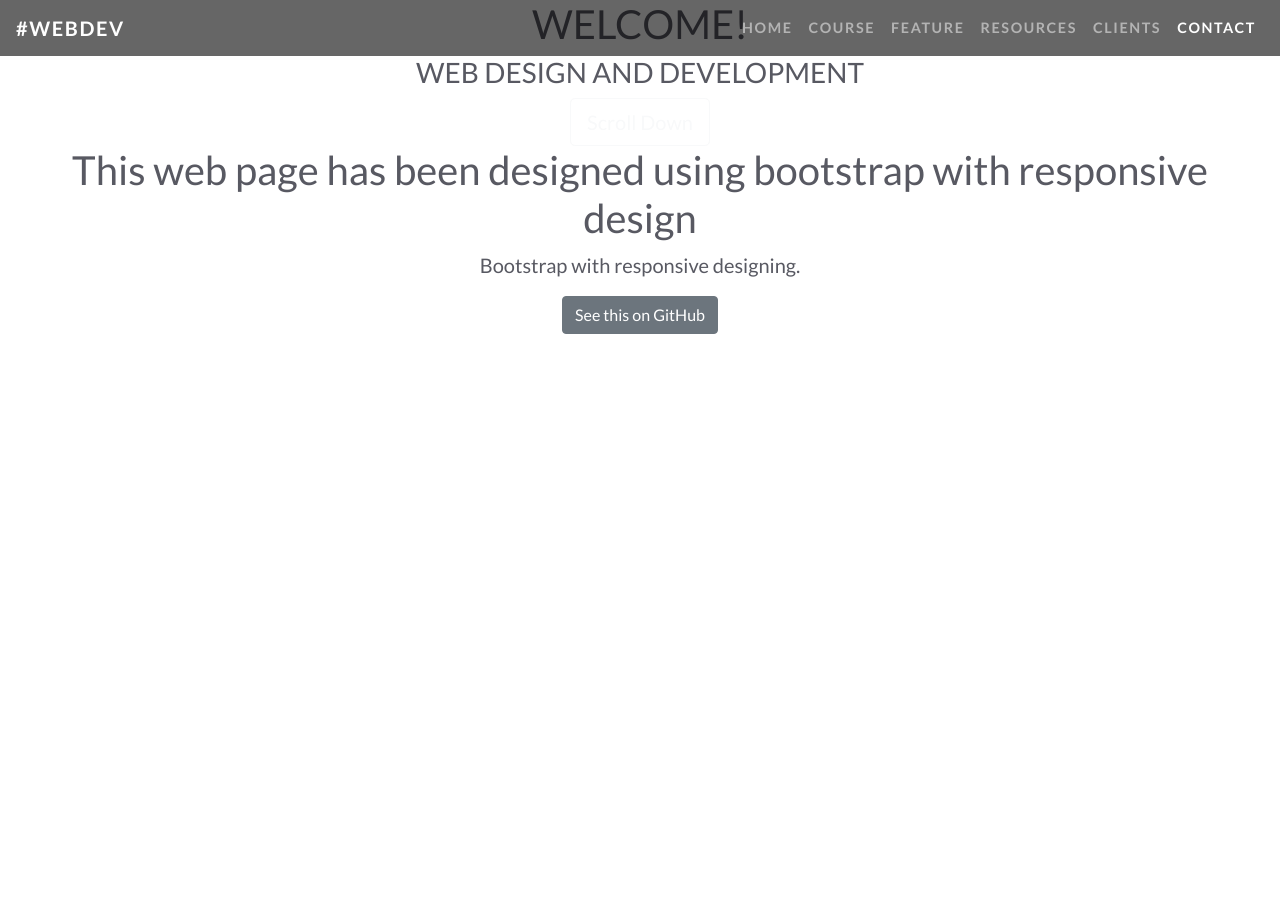
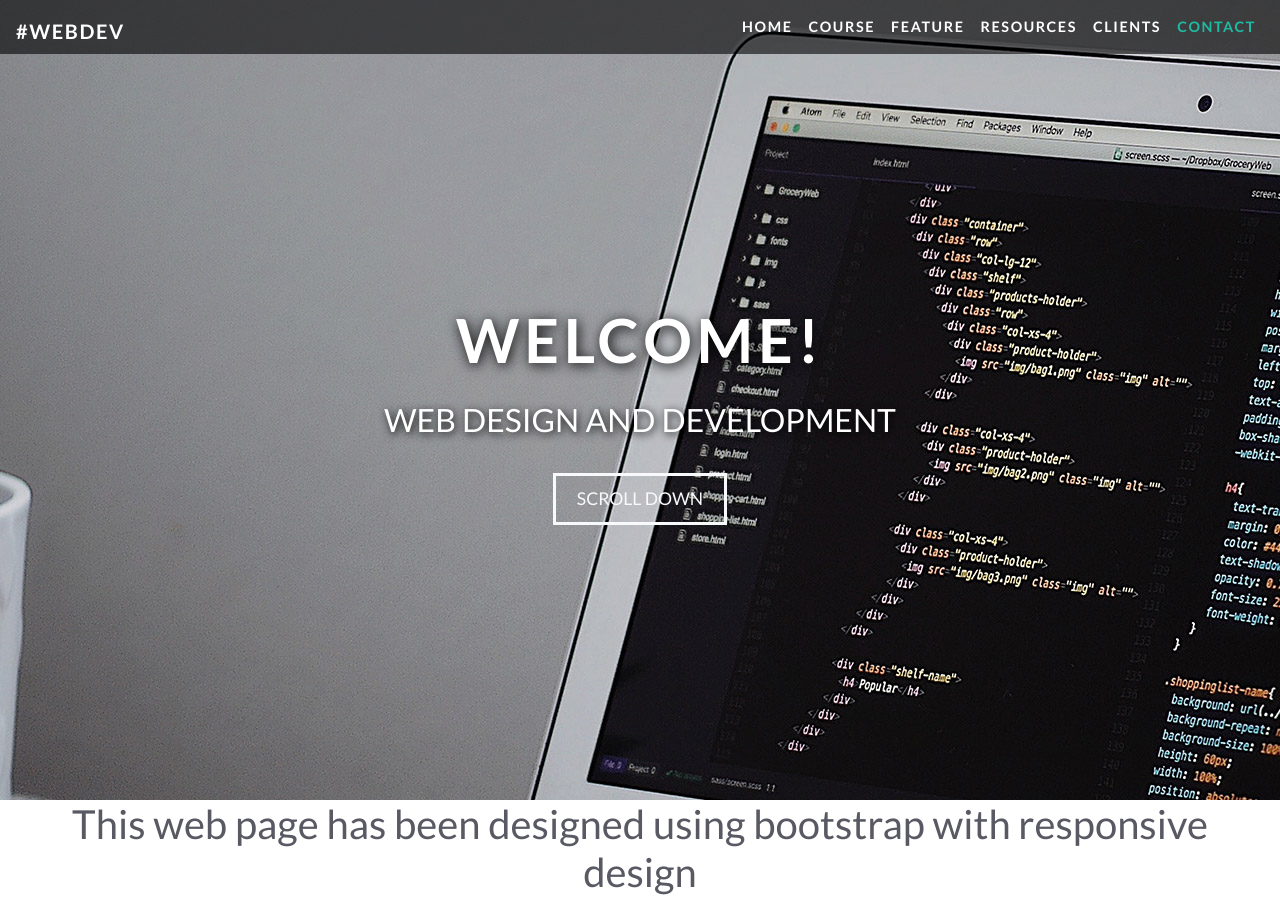
Before and after one commit to rashalismath2/bootstrap, a plain HTML site: page index.html in a window 1280 px wide. Shown: the top 899 px of the page. Before the commit the page ends 800 px from the top, so only its background shows below. Drawn offline with Linux system fonts and the light colour scheme.

Commit message:
Designed home section

```diff
--- a/style/style.css
+++ b/style/style.css
@@ -14,3 +14,53 @@ body{
     background: rgba(0, 0, 0,0.6) !important;
     letter-spacing: .1rem;
 }
+
+.navbar-brand{
+    height: 2rem;
+}
+.nav-item.nav-link{
+    color:white !important;
+}
+.nav-item.nav-link.active,.nav-item.nav-link:hover{
+    color:#1ebba3 !important;
+}
+
+/* landing page */
+.home-inner{
+    background-image:url("../img/landing.jpg");
+    /* background-size: cover;
+     */
+     background-attachment: fixed;
+    height: 100vh;
+    background-position: center;
+}
+
+.caption{
+    position: absolute;
+    z-index: 1;
+    width: 100%;
+    top: 38%;
+    text-transform: uppercase;
+    color: white;
+}
+
+.caption h1{
+    font-weight: 700;
+    font-size: 3.8rem;
+    letter-spacing: .3rem;
+    text-shadow: .1rem .1rem .8rem black;
+    padding-bottom: 1rem;
+
+}
+.caption h3{
+    font-size: 2rem;
+    text-shadow: .1rem .1rem .5rem black;
+    padding-bottom: 1.6rem;
+}
+
+.btn-lg{
+    border-width: medium;
+    border-radius: 0;
+    padding: .6rem 1.3rem;
+    font-size: 1.1rem;
+}
```
Also changed, not shown: img/landing.jpg (added).
